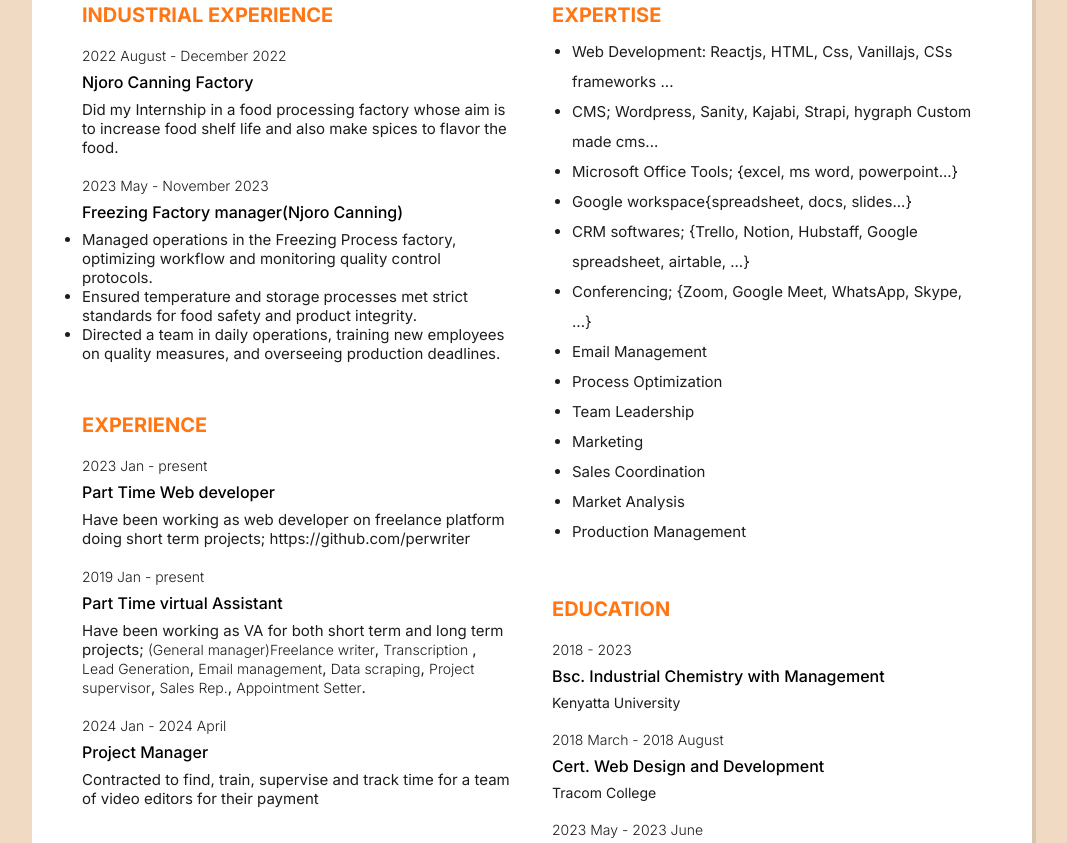
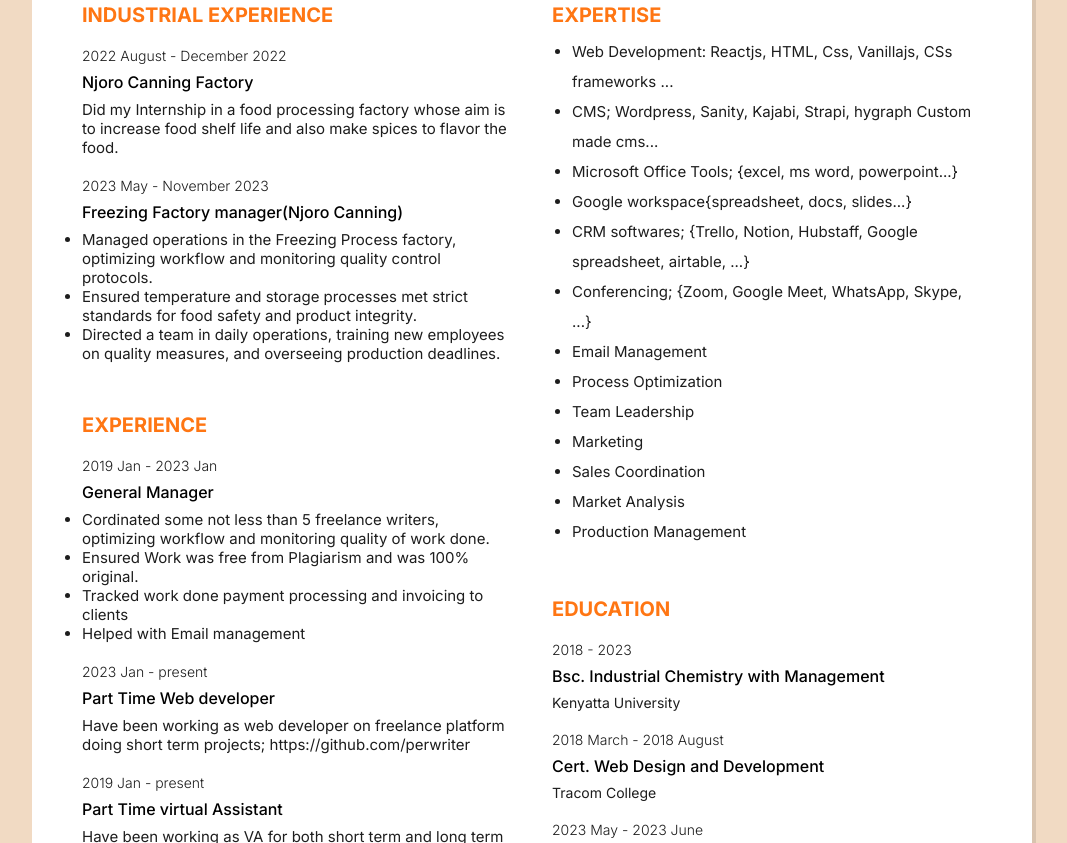
Before and after one commit to perwriter/VAresume, a plain HTML site: page index.html in a window 1280 px wide. Shown: the part 338-1181 px from the top of the page, without its empty margins (108-1175 px from the left). Drawn offline with nearby package versions, Linux system fonts and the light colour scheme.

Commit message:
Update index.html

```diff
--- a/index.html
+++ b/index.html
@@ -59,6 +59,22 @@
 
       <div class="exp">
         <h3 class="title">Experience</h3>
+        <div class="exp_item">
+          <p class="item_preTitle">2019 Jan - 2023 Jan</p>
+          <h4 class="item_title">General Manager</h4>
+          <p class="description">
+          <ul class="description">
+  <li>Cordinated some not less than 5 freelance writers, optimizing workflow and monitoring quality of work done.</li>
+  <li>Ensured Work was free from Plagiarism and was 100% original.</li>
+  <li>Tracked work done payment processing and invoicing to clients </li>
+  <li>Helped with Email management </li>
+
+
+
+          </p>
+
+          </p>
+        </div>
         <div class="exp_item">
           <p class="item_preTitle">2023 Jan - present</p>
           <h4 class="item_title">Part Time Web developer</h4>
```
